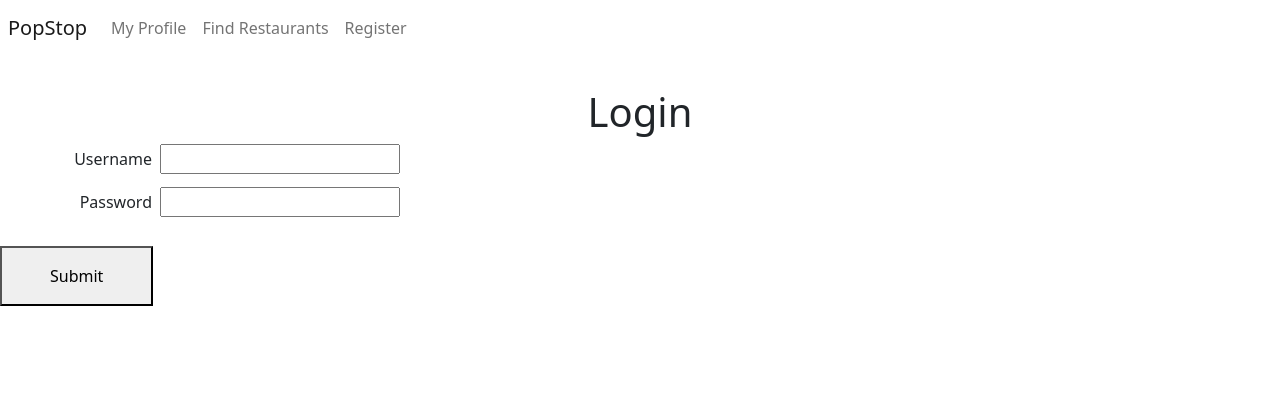
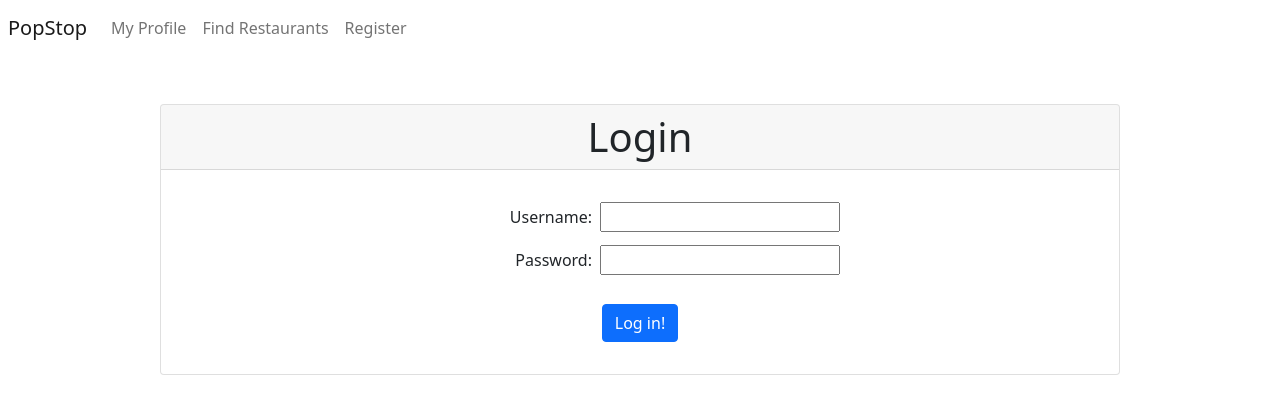
Before and after one commit to EliasLMann/CS3330-F21, a React (Create React App) app in the folder frontend/: page /login in a window 1280 px wide. Shown: the top 414 px of the page. Built offline with nearby package versions, Linux system fonts and the light colour scheme.

Commit message:
Styled login

```diff
--- a/frontend/src/components/LoginPage.jsx
+++ b/frontend/src/components/LoginPage.jsx
@@ -17,20 +17,23 @@ export class LoginPage extends React.Component {
 
         return<>
 
-            <h1>Login</h1>
+            <div className="card mt-5 w-75 mx-auto justify-content-center align-items-center">
 
-            <form>
-                <label for="userName">Username</label>
+                <h1 className="card-header w-100 text-center mx-auto">Login</h1>
+
+                <div className="card-body">
+                    <form id="registerForm"className="card-body text-center">
+                        <label for="userName">Username: </label>
                         <input
                             type="text" id="userName" name="userName"
-                    value={this.state.userName}
+                            value={this.state.email}
                             onChange={event => this.setState({userName: event.target.value})}
                         >
                         </input>
 
                         <br/>
 
-                <label for="password">Password</label>
+                        <label for="password">Password: </label>
                         <input
                             type="text" id="password" name="password"
                             value={this.state.password}
@@ -42,8 +45,11 @@ export class LoginPage extends React.Component {
 
                         <button
                             type="button"
-                    onClick={ () => this.onSubmitClick() }>Submit</button>
+                            onClick={ () => this.onSubmitClick() }
+                            className="btn btn-primary">Log in!</button>
                     </form>
+                </div>
+            </div>
 
         </>;
     }
--- a/frontend/src/components/RegisterPage.jsx
+++ b/frontend/src/components/RegisterPage.jsx
@@ -33,11 +33,11 @@ export class RegisterPage extends React.Component {
     render(){
 
         return<>
-            <div class="card mt-5 w-75 mx-auto justify-content-center align-items-center">
+            <div className="card mt-5 w-75 mx-auto justify-content-center align-items-center">
 
-            <h1 class="card-header w-100">Register</h1>
+            <h1 className="card-header w-100 pt-2 text-center align-center">Register</h1>
 
-            <form id="registerForm"class="card-body">
+            <form id="registerForm"className="card-body text-center">
                 <label for="email">Enter your email: </label>
                 <input
                     type="text" id="email" name="email"
--- a/frontend/src/components/registerPage.css
+++ b/frontend/src/components/registerPage.css
@@ -1,11 +1,3 @@
-h1{
-    padding-top: 2rem;
-    text-align: center;
-}
-
-#registerForm{
-    text-align:center;
-}
 
 label{
     padding-bottom: 1rem;
```
Lines whose indentation alone changed are shown as unchanged.
